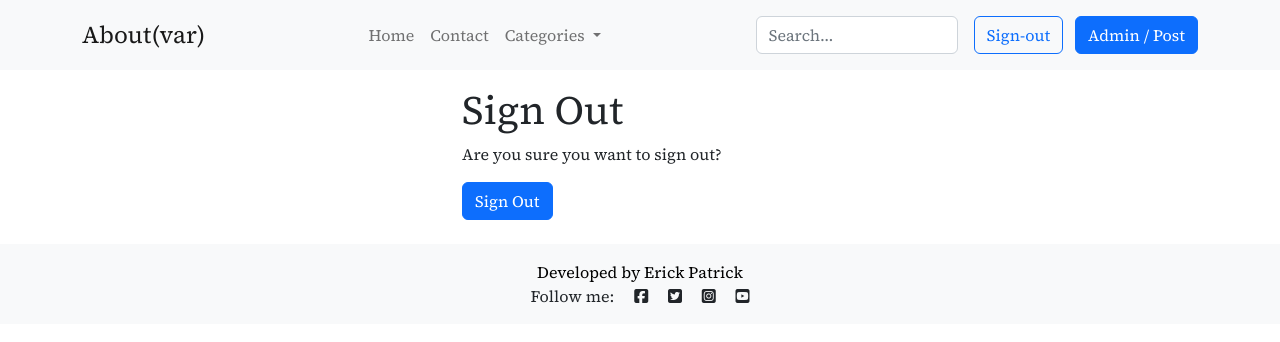
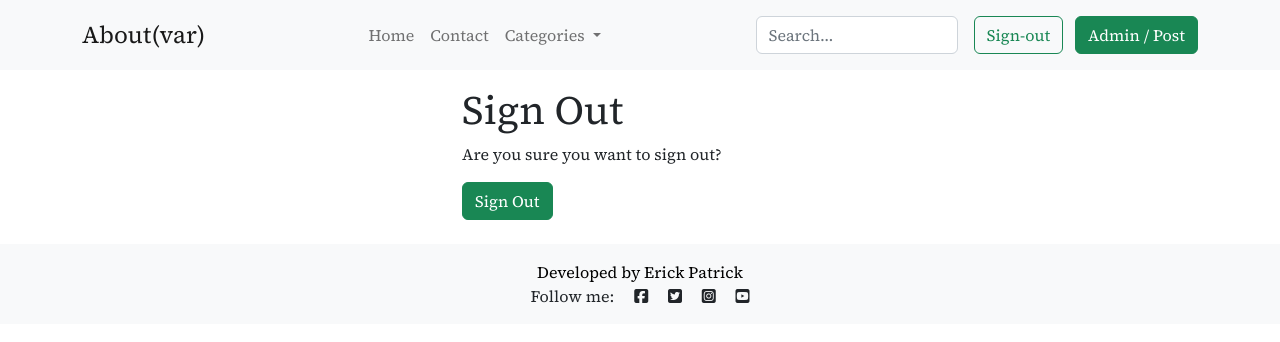
Before and after one commit to fpatrick/av, a Django app: page /accounts/logout/ in a window 1280 px wide. Shown: the top 342 px of the page. Run offline with Django 4.2, Linux system fonts and the light colour scheme; the visitor is signed in with stand-in values (Sample User, id 1); some libraries are stand-ins or nearby versions.

Commit message:
Change account buttons to green

```diff
--- a/templates/account/login.html
+++ b/templates/account/login.html
@@ -25,7 +25,7 @@
                 {% endif %}
                 <!--  Deixei o recovery link abaixo-->
                 <a class="button secondaryAction" href="{% url 'account_reset_password' %}">{% trans "Forgot Password?" %}</a>
-                <button class="btn btn-primary" type="submit">{% trans "Sign In" %}</button>
+                <button class="btn btn-success" type="submit">{% trans "Sign In" %}</button>
             </form>
         </div>
     </div>
--- a/templates/account/logout.html
+++ b/templates/account/logout.html
@@ -18,7 +18,7 @@
                 {% if redirect_field_value %}
                 <input type="hidden" name="{{ redirect_field_name }}" value="{{ redirect_field_value }}"/>
                 {% endif %}
-                <button class="btn btn-primary" type="submit">{% trans 'Sign Out' %}</button>
+                <button class="btn btn-success" type="submit">{% trans 'Sign Out' %}</button>
             </form>
         </div>
     </div>
--- a/templates/account/signup.html
+++ b/templates/account/signup.html
@@ -19,7 +19,7 @@
                 {% if redirect_field_value %}
                 <input type="hidden" name="{{ redirect_field_name }}" value="{{ redirect_field_value }}"/>
                 {% endif %}
-                <button class="btn btn-primary" type="submit">{% trans "Sign Up" %} &raquo;</button>
+                <button class="btn btn-success" type="submit">{% trans "Sign Up" %} &raquo;</button>
             </form>
         </div>
     </div>
--- a/templates/base.html
+++ b/templates/base.html
@@ -60,11 +60,11 @@
             </form>
             <div class="text-end">
                 {% if user.is_authenticated %}
-                <a href="{% url 'account_logout' %}" class="btn btn-outline-primary me-2">Sign-out</a>
-                <a href="{% url 'admin:index' %}" class="btn btn-primary">Admin / Post</a>
+                <a href="{% url 'account_logout' %}" class="btn btn-outline-success me-2">Sign-out</a>
+                <a href="{% url 'admin:index' %}" class="btn btn-success">Admin / Post</a>
                 {% else %}
-                <a href="{% url 'account_login' %}" class="btn btn-outline-primary me-2" target="_blank">Login</a>
-                <a href="{% url 'account_signup' %}" class="btn btn-primary" target="_blank">Sign-up</a>
+                <a href="{% url 'account_login' %}" class="btn btn-outline-success me-2" target="_blank">Login</a>
+                <a href="{% url 'account_signup' %}" class="btn btn-success" target="_blank">Sign-up</a>
                 {% endif %}
             </div>
 
```
